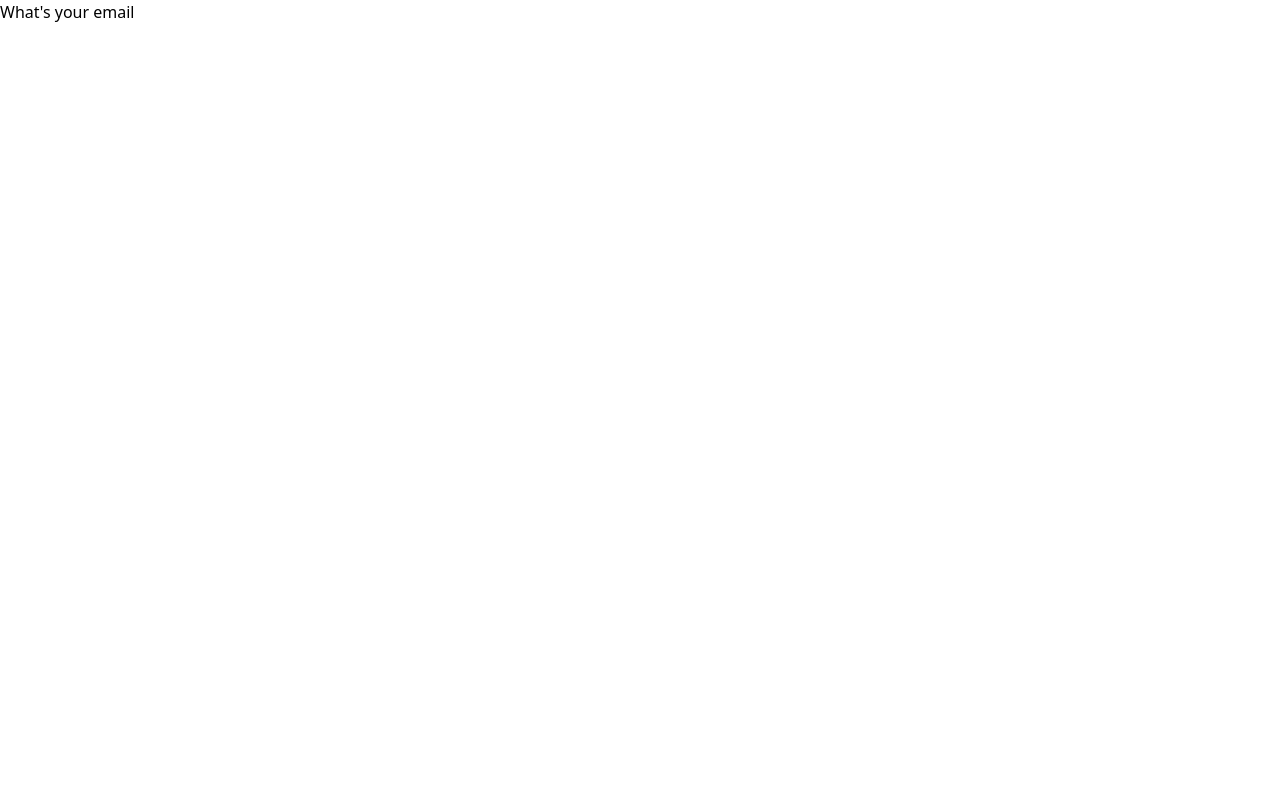
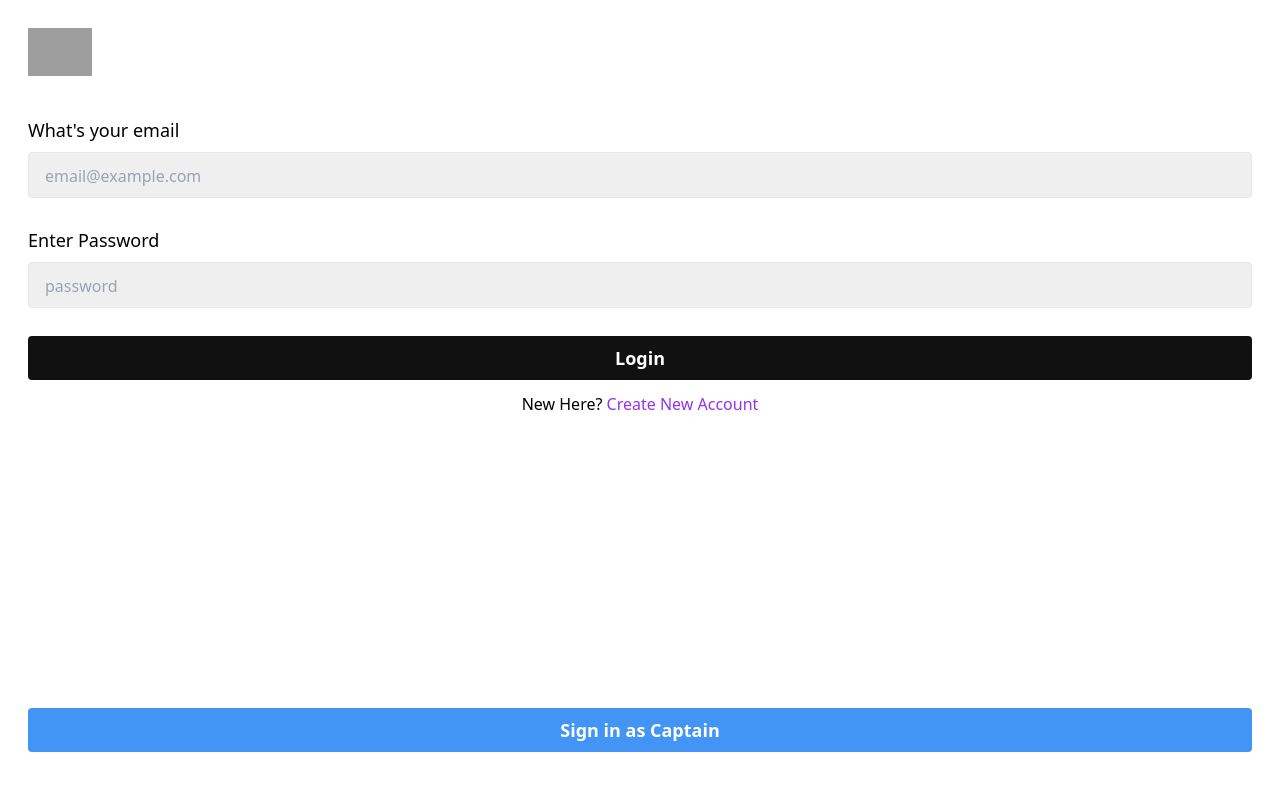
Before and after one commit to SamiaRahman22/Uber_Clone, a React (Vite) app in the folder frontend/: page /login in a window 1280 px wide. Shown: the top 790 px of the page. Built offline with nearby package versions, Linux system fonts and the light colour scheme; grey boxes are pictures that could not be loaded.

Commit message:
login page done

```diff
--- a/frontend/src/pages/Captainlogin.jsx
+++ b/frontend/src/pages/Captainlogin.jsx
@@ -1,8 +1,62 @@
-import React from 'react'
+import React, { useState } from 'react'
+import { Link } from 'react-router-dom'
 
 const Captainlogin = () => {
+    const [email, setEmail] = useState('')
+    const [password, setPassword] = useState('')
+    const [captainData, setCaptainData] = useState('')
+
+    const submitHandler = (e)=>{
+      e.preventDefault();
+      setCaptainData({
+        email,
+        password
+      })
+      setEmail('')
+      setPassword('')
+    }
+
   return (
-    <div>Captainlogin</div>
+    <div className='p-7 h-screen flex flex-col justify-between'>
+    <div>
+    <img className='w-16 mb-10' src = 'https://www.svgrepo.com/show/505031/uber-driver.svg' alt='Uber Logo'/>
+    <form onSubmit={(e)=>{submitHandler(e)}}>
+    <h3 className='text-lg font-medium mb-2'>What's your email</h3>
+    <input
+    required
+    value={email}
+    onChange={(e) =>
+    setEmail(e.target.value)}
+    className='bg-[#eeee] mb-7 rounded px-4 py-2 border w-full text-lg placeholder:text-base'
+    type="email"
+    placeholder='email@example.com'
+    />
+
+    <h3 className='text-lg font-medium mb-2'>Enter Password</h3>
+
+    <input
+    required
+    value={password}
+    onChange={(e) =>
+    setPassword(e.target.value)}
+    className='bg-[#eeee] mb-7 rounded px-4 py-2 border w-full text-lg placeholder:text-base'
+    type="password"
+    placeholder='password'
+    />
+    <button
+    className='bg-[#111] text-white font-semibold mb-3 rounded px-4 py-2 w-full text-lg placeholder:text-base' >
+      Login
+    </button>
+    <p className='text-center'>Join a fleet? <Link to='/signup'className='text-purple-600'>Register as a Captain</Link></p>
+    </form>
+    </div>
+    <div>
+    <Link to='/login'
+     className='bg-[#a142f5] flex items-center justify-center text-white font-semibold mb-5 rounded px-4 py-2 w-full text-lg placeholder:text-base' >
+      Sign in as User
+      </Link>
+
+    </div></div>
   )
 }
 
--- a/frontend/src/pages/UserLogin.jsx
+++ b/frontend/src/pages/UserLogin.jsx
@@ -1,13 +1,63 @@
-import React from 'react'
+import React, { useState } from 'react'
+import { Link } from 'react-router-dom'
 
 const UserLogin = () => {
+  const [email, setEmail] = useState('')
+  const [password, setPassword] = useState('')
+  const[userData, setUserData] = useState({})
+
+
+  const submitHandler = (e)=>{
+    e.preventDefault();
+    setUserData({
+      email: email,
+      password: password
+    })
+    setEmail('')
+    setPassword('')
+  }
+
   return (
-    <div>
-      <form>
+    <div className='p-7 h-screen flex flex-col justify-between'>
+      <div>
+      <img className='w-16 mb-10' src = 'https://upload.wikimedia.org/wikipedia/commons/thumb/5/58/Uber_logo_2018.svg/2560px-Uber_logo_2018.svg.png' alt='Uber Logo'/>
+      <form onSubmit={(e)=>{submitHandler(e)}}>
+      <h3 className='text-lg font-medium mb-2'>What's your email</h3>
+      <input
+      required
+      value={email}
+      onChange={(e) =>
+      setEmail(e.target.value)}
+      className='bg-[#eeee] mb-7 rounded px-4 py-2 border w-full text-lg placeholder:text-base'
+      type="email"
+      placeholder='email@example.com'
+      />
 
-      <h3>What's your email</h3>
-      <input required type="email"/>
+      <h3 className='text-lg font-medium mb-2'>Enter Password</h3>
+
+      <input
+      required
+      value={password}
+      onChange={(e) =>
+      setPassword(e.target.value)}
+      className='bg-[#eeee] mb-7 rounded px-4 py-2 border w-full text-lg placeholder:text-base'
+      type="password"
+      placeholder='password'
+      />
+      <button
+      className='bg-[#111] text-white font-semibold mb-3 rounded px-4 py-2 w-full text-lg placeholder:text-base' >
+        Login
+      </button>
+      <p className='text-center'>New Here? <Link to='/signup'className='text-purple-600'>Create New Account</Link></p>
       </form>
+      </div>
+      <div>
+      <Link to='/captain-login'
+       className='bg-[#4295f5] flex items-center justify-center text-white font-semibold mb-5 rounded px-4 py-2 w-full text-lg placeholder:text-base' >
+        Sign in as Captain
+        </Link>
+
+      </div>
     </div>
   )
 }
```
